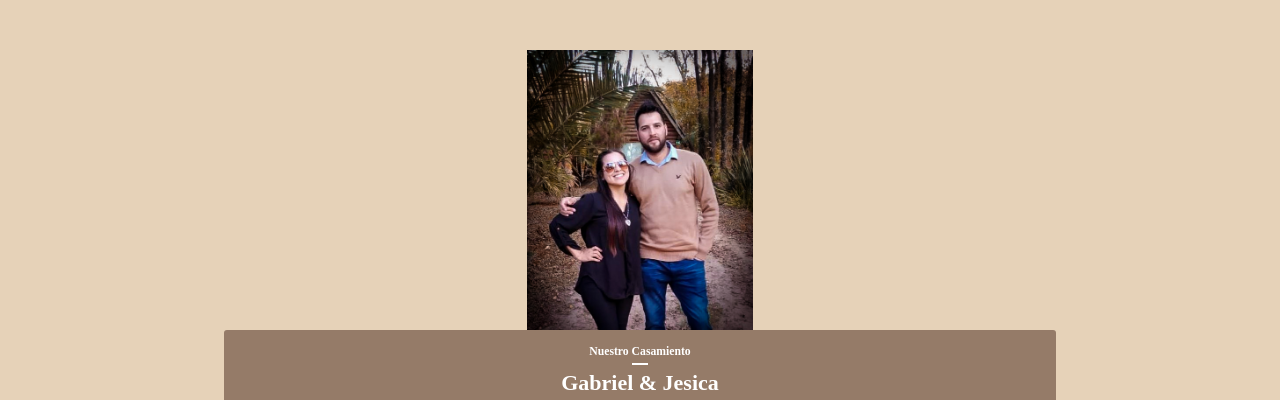
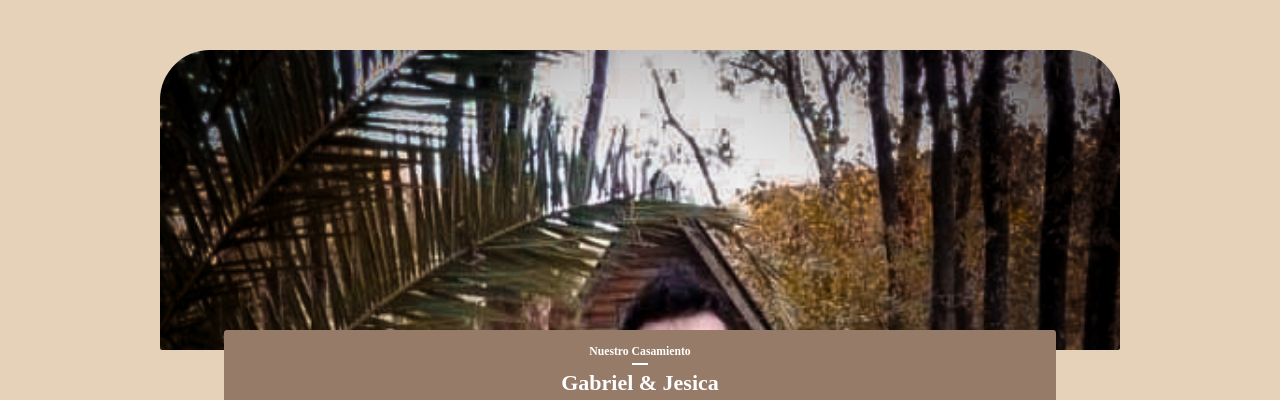
Before and after one commit to ivancard/gabrielyjesica, a React (Vite) app: page / in a window 1280 px wide. Shown: the top 400 px of the page. Built offline with nearby package versions, Linux system fonts and the light colour scheme.

Commit message:
photo modified

```diff
--- a/src/components/Header.jsx
+++ b/src/components/Header.jsx
@@ -5,9 +5,10 @@ export const Header = () => {
   return (
     <header>
       <div className="img-title-container">
-        <div className="imageHeader">
-          <img src={imgCouple} alt="foto pareja" />
-        </div>
+        <div
+          className="imageHeader"
+          style={{ backgroundImage: `url(${imgCouple})` }}
+        ></div>
         <div className="titleHeader">
           <h3>Nuestro Casamiento</h3>
           <hr />
--- a/src/components/header.scss
+++ b/src/components/header.scss
@@ -35,8 +35,7 @@
     border-radius: 50px 50px 2px 2px;
     display: flex;
     justify-content: center;
-    img {
-      height: 100%;
-    }
+    background-size: cover;
+    background-repeat: no-repeat;
   }
 }
```
Also changed, not shown: 1 other file (tests, documents, lock files or other folders).
